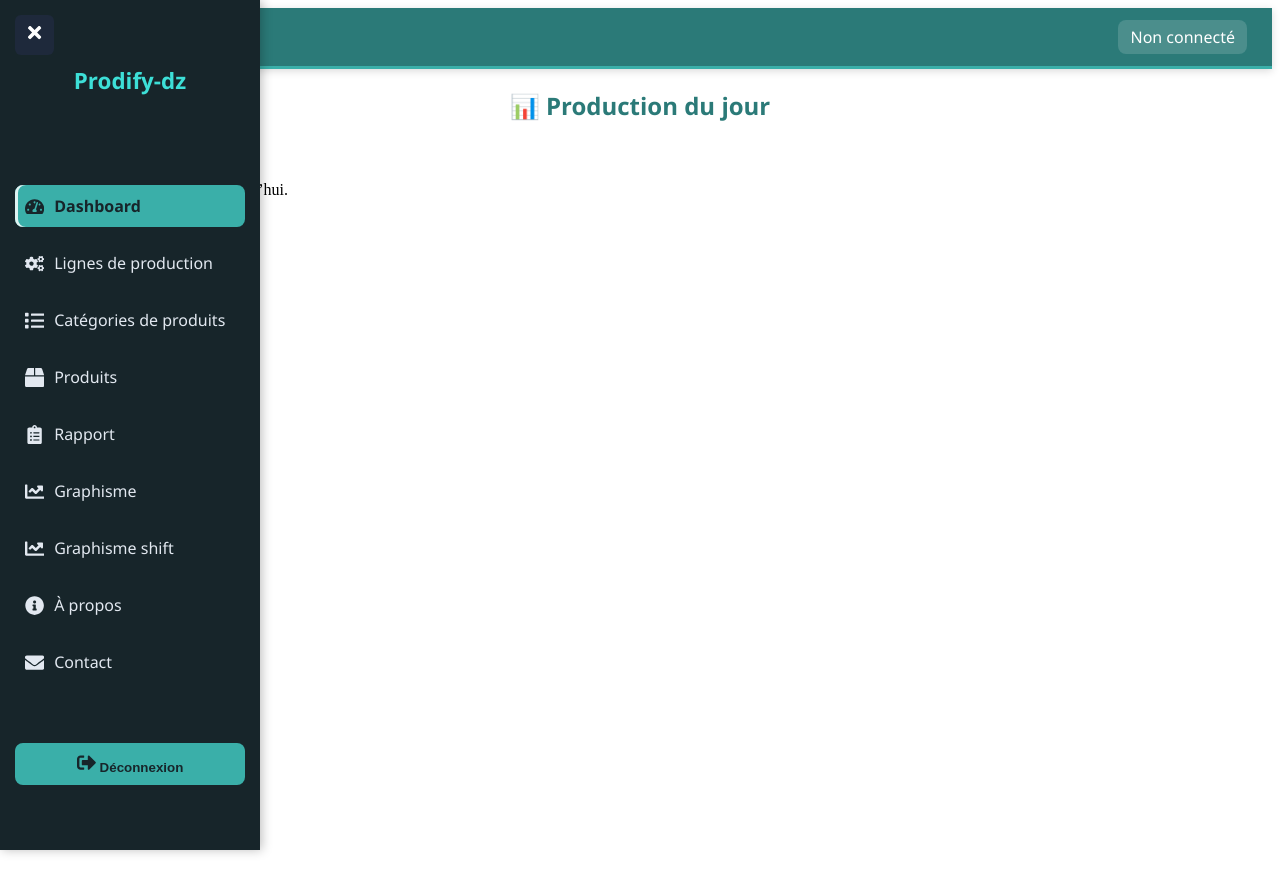
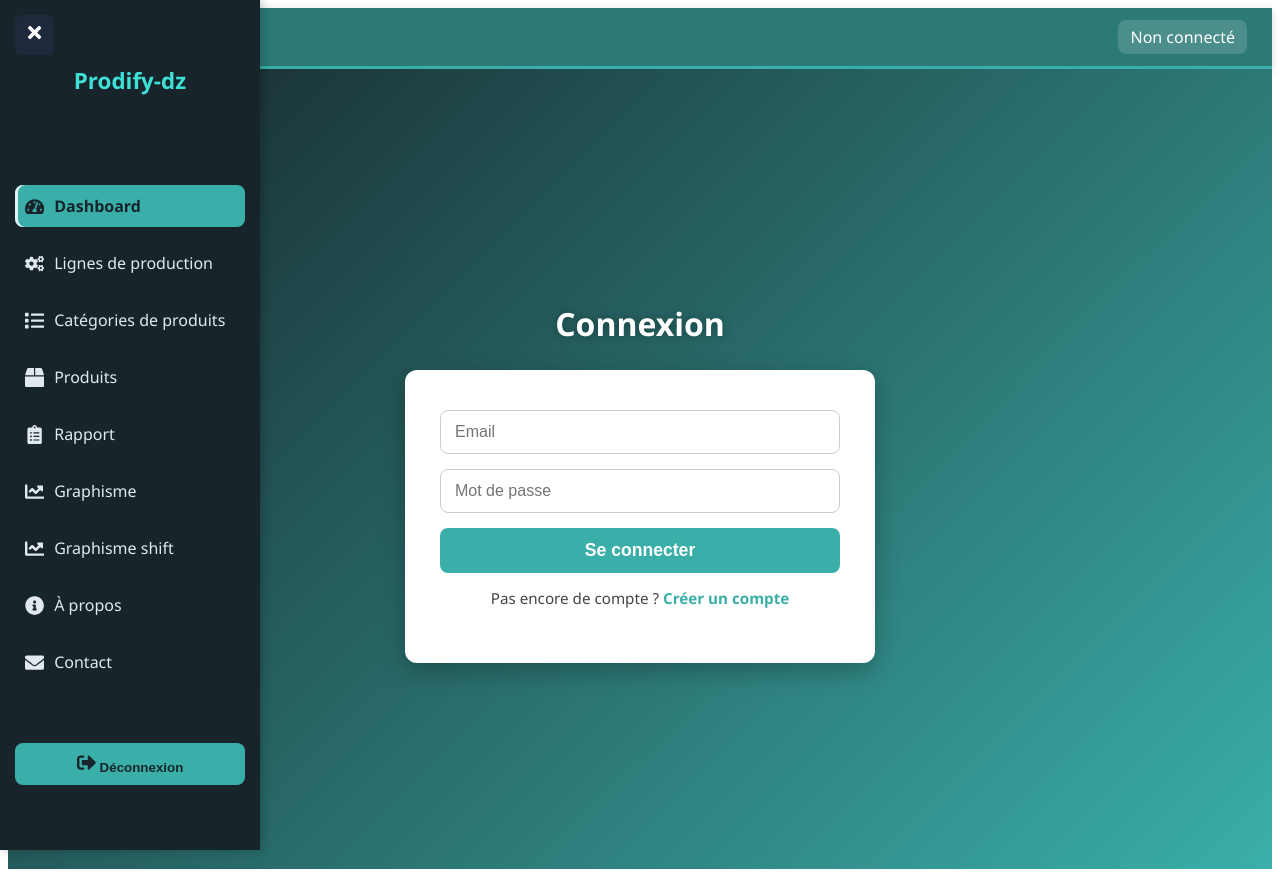
Before and after one commit to khaled88-kaboub/prodify-dz, a React (Vite) app in the folder client/: page / in a window 1280 px wide. Before the commit the page ends 800 px from the top, so only its background shows below. Built offline with nearby package versions, Linux system fonts and the light colour scheme.

Commit message:
ajout graph shift 2

```diff
--- a/client/src/App.jsx
+++ b/client/src/App.jsx
@@ -42,7 +42,7 @@
       <Route path="/rapport" element={<ReportPage />} />
       <Route path="/about" element={<AboutPage />} />
       <Route path="/contact" element={<ContactPage />} />
-      <Route path="/" element={<Dashboard />} />
+      <Route path="/" element={<LoginPage />} />
 
 
       <Route
```
